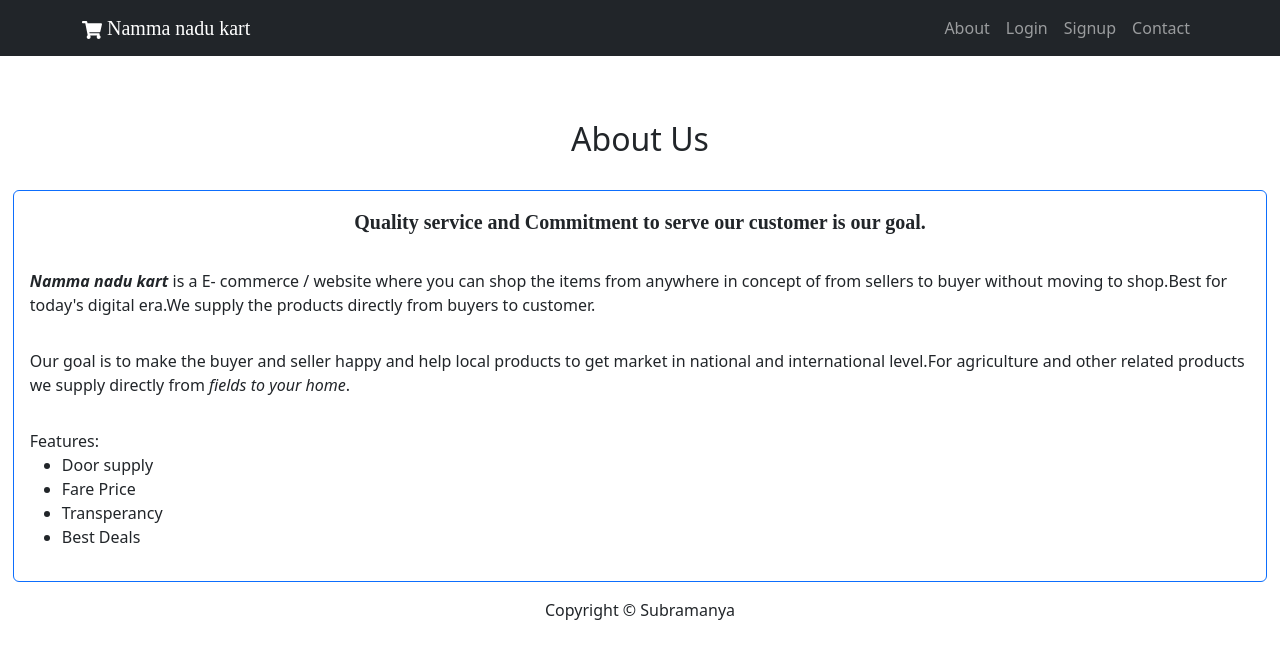
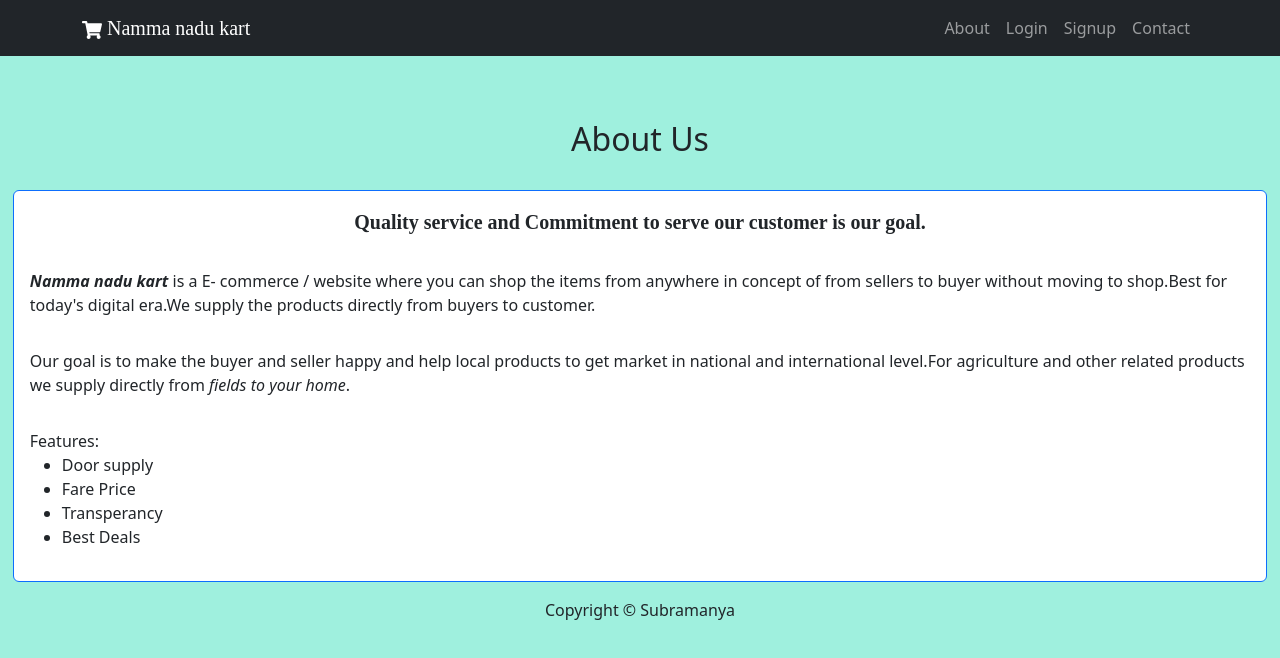
Before and after one commit to SubramanyaKS/E-Commerce, a React (Create React App) app: page / in a window 1280 px wide. Shown: the top 658 px of the page. Built offline with nearby package versions, Linux system fonts and the light colour scheme.

Commit message:
added index

```diff
--- a/src/index.css
+++ b/src/index.css
@@ -5,6 +5,7 @@ body {
     sans-serif;
   -webkit-font-smoothing: antialiased;
   -moz-osx-font-smoothing: grayscale;
+  background-color: rgb(159, 240, 222)!important;
 }
 
 code {
```
